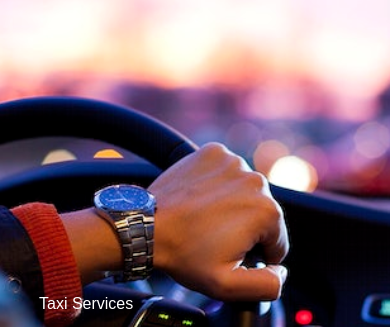
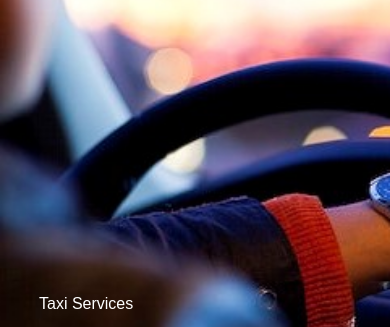
Before and after one commit to PTG28/pampospaphostaxi.github.io, a plain HTML site: page index.html in a window 390 px wide. Shown: the part 104-431 px from the top of the page. Drawn offline with Linux system fonts and the light colour scheme.

Commit message:
Add files via upload

```diff
--- a/style.css
+++ b/style.css
@@ -377,7 +377,7 @@ nav .fas{
 
 @media only screen and (max-width: 600px){
     #header{
-        background-image: url(images/background.jpg);
+        background-image: url(images/phonebackground.jpg);
     }
     .header-text{
 
```
Also changed, not shown: images/phonebackground.jpg (added).
